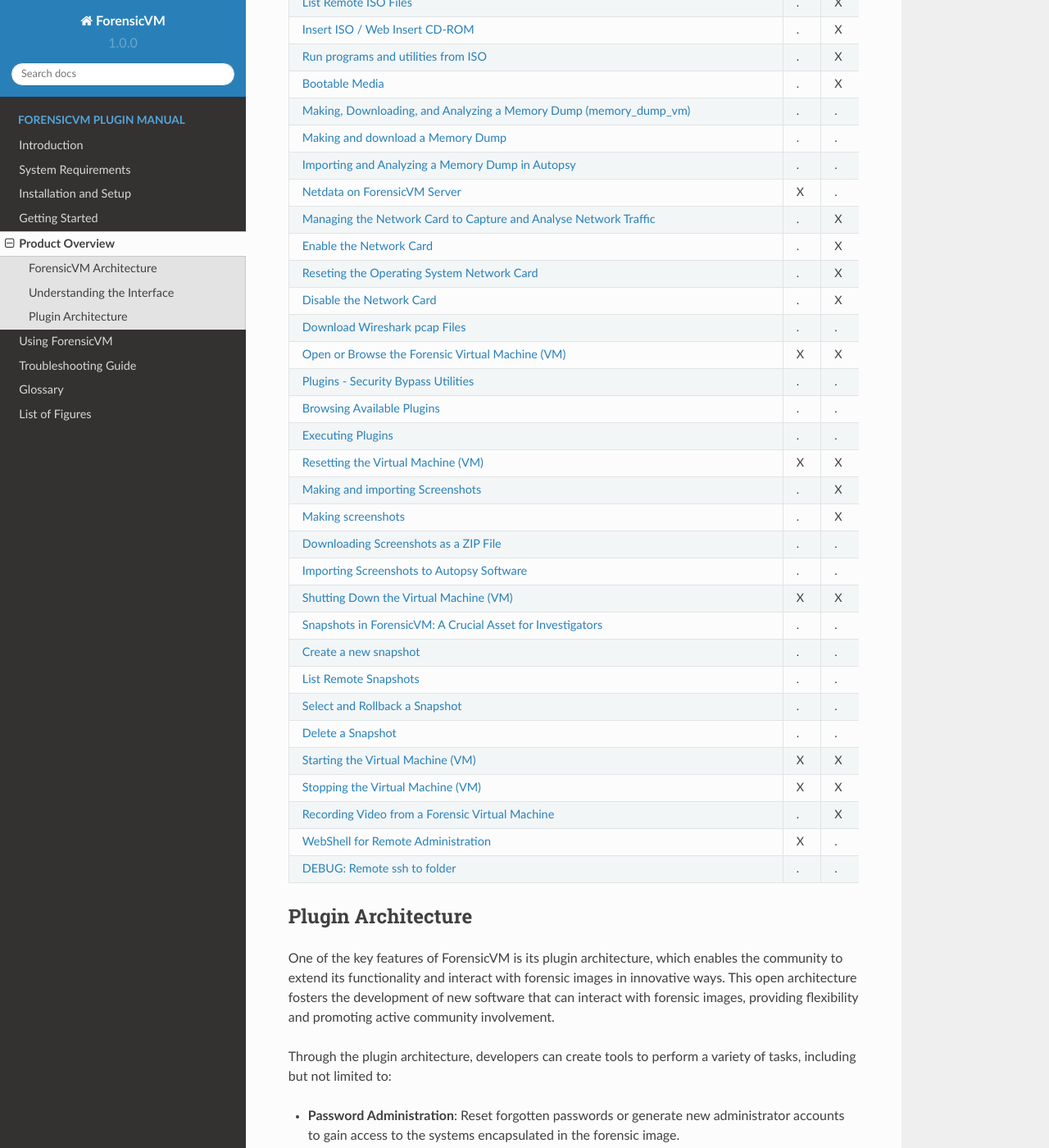
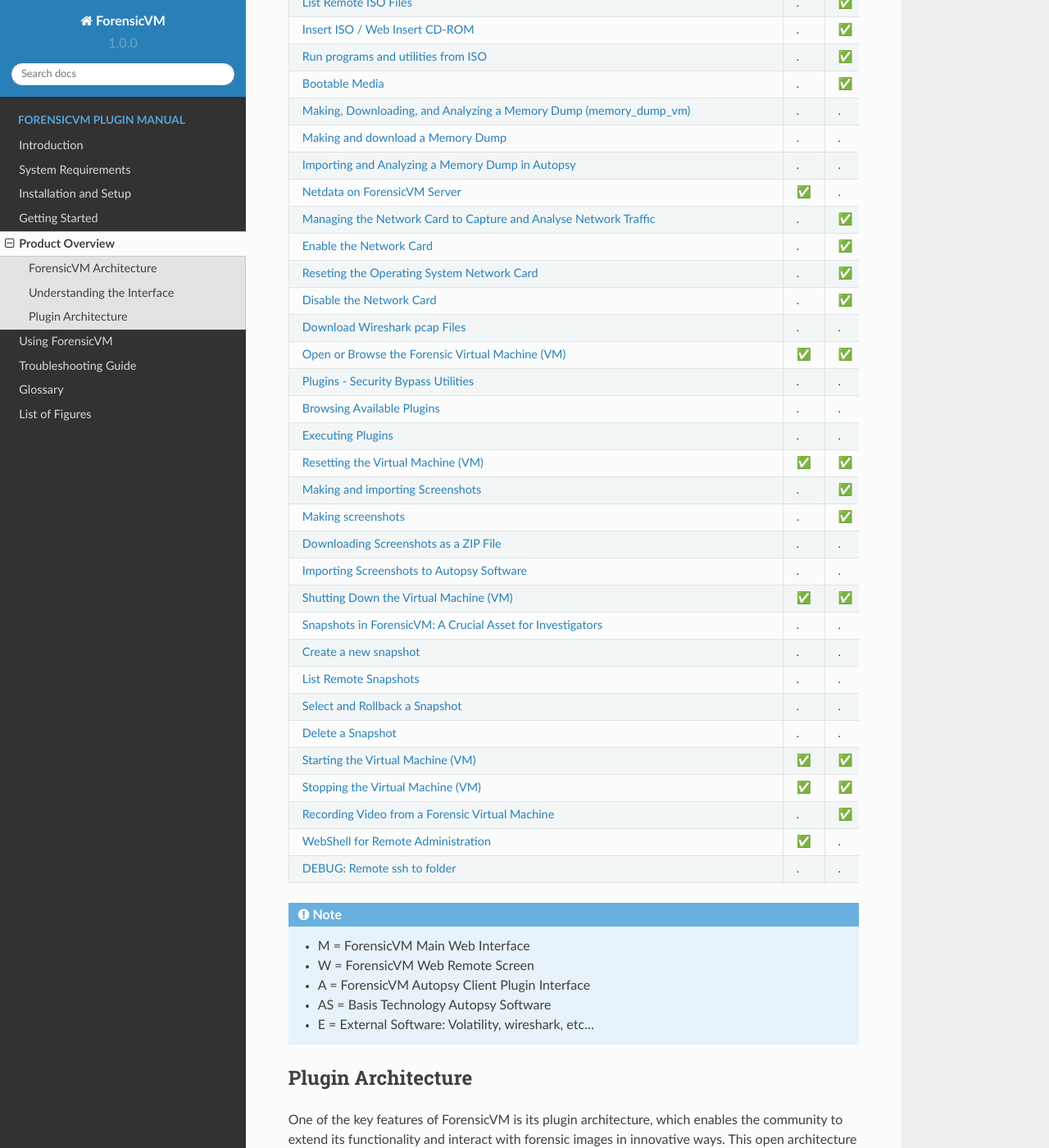
Before and after one commit to nunomourinho/forensicVmAutopsyUserManual, a Sphinx documentation site: the page built from docs/user/product_overview/product_overview.rst, in a window 1280 px wide and 1400 px high, scrolled down 1164 px. Shown: the whole window at 82% size. Built offline with Sphinx 7.4.7 and the Read the Docs theme 2.0.0, drawn with Linux system fonts in a browser that asks for light colours; pages that are not in the unit, such as notebooks, are missing from menus.

Commit message:
Update product_overview.rst

```diff
--- a/docs/user/product_overview/product_overview.rst
+++ b/docs/user/product_overview/product_overview.rst
@@ -32,274 +32,280 @@
    * - :ref:`Convert Forensic Image to a Forensic Virtual Machine`
      - .
      - .
-     - X
+     - ✅
      - .
      - .
    * - :ref:`Method 1: Copy the Local Forensic Image to a New Forensic Virtual Machine on the Server`
      - .
      - .
-     - X
+     - ✅
      - .
      - .
    * - :ref:`Method 2: Link the Local Forensic Image to a New Forensic Virtual Machine on the Server`
      - .
      - .
-     - X
+     - ✅
      - .
      - .
    * - :ref:`Gather Evidence Using the Evidence Disk`
      - .
      - .
-     - X
+     - ✅
      - .
      - .
    * - :ref:`Evidence Disk Creation`
      - .
      - .
-     - X
+     - ✅
      - .
      - .
    * - :ref:`Collecting Evidence: A Step-by-Step Guide`
      - .
-     - X
+     - ✅
      - .
      - .
      - .
    * - :ref:`Recreate Evidence Disk`
      - .
      - .
-     - X
+     - ✅
      - .
      - .
    * - :ref:`Import Possible Evidence Disk into Autopsy`
      - .
      - .
-     - X
+     - ✅
      - .
      - .
    * - :ref:`Deletion of ForensicVM at Investigation Conclusion`
      - .
      - .
-     - X
+     - ✅
      - .
      - .
    * - :ref:`Fine-Tuning ForensicVM`
      - .
      - .
-     - X
+     - ✅
      - .
      - .
    * - :ref:`Media Management in ForensicVM: Leveraging ISOs for Enhanced Forensic Investigations`
      - .
      - .
-     - X
+     - ✅
      - .
      - .
    * - :ref:`Uploading an ISO to the ForensicVM Server`
      - .
      - .
-     - X
+     - ✅
      - .
      - .
    * - :ref:`List Remote ISO Files`
      - .
-     - X
-     - X
+     - ✅
+     - ✅
      - .
      - .
    * - :ref:`Insert ISO / Web Insert CD-ROM`
      - .
-     - X
-     - X
+     - ✅
+     - ✅
      - .
      - .
    * - :ref:`Run programs and utilities from ISO`
      - .
-     - X
+     - ✅
      - .
      - .
      - .
    * - :ref:`Bootable Media`
      - .
-     - X
+     - ✅
      - .
      - .
      - .
    * - :ref:`Making, Downloading, and Analyzing a Memory Dump (memory_dump_vm)`
      - .
      - .
-     - X
-     - X
-     - X
+     - ✅
+     - ✅
+     - ✅
    * - :ref:`Making and download a Memory Dump`
      - .
      - .
-     - X
+     - ✅
      - .
      - .
    * - :ref:`Importing and Analyzing a Memory Dump in Autopsy`
      - .
      - .
      - .
-     - X
-     - X
+     - ✅
+     - ✅
    * - :ref:`Netdata on ForensicVM Server`
-     - X
+     - ✅
      - .
-     - X
+     - ✅
      - .
      - .
    * - :ref:`Managing the Network Card to Capture and Analyse Network Traffic`
      - .
-     - X
-     - X
+     - ✅
+     - ✅
      - .
      - .
    * - :ref:`Enable the Network Card`
      - .
-     - X
-     - X
+     - ✅
+     - ✅
      - .
      - .
    * - :ref:`Reseting the Operating System Network Card`
      - .
-     - X
+     - ✅
      - .
      - .
      - .
    * - :ref:`Disable the Network Card`
      - .
-     - X
-     - X
+     - ✅
+     - ✅
      - .
      - .
    * - :ref:`Download Wireshark pcap Files`
      - .
      - .
-     - X
+     - ✅
      - .
      - .
    * - :ref:`Open or Browse the Forensic Virtual Machine (VM)`
-     - X
-     - X
-     - X
+     - ✅
+     - ✅
+     - ✅
      - .
      - .
    * - :ref:`Plugins - Security Bypass Utilities`
      - .
      - .
-     - X
+     - ✅
      - .
      - .
    * - :ref:`Browsing Available Plugins`
      - .
      - .
-     - X
+     - ✅
      - .
      - .
    * - :ref:`Executing Plugins`
      - .
      - .
-     - X
+     - ✅
      - .
      - .
    * - :ref:`Resetting the Virtual Machine (VM)`
-     - X
-     - X
-     - X
+     - ✅
+     - ✅
+     - ✅
      - .
      - .
    * - :ref:`Making and importing Screenshots`
      - .
-     - X
-     - X
+     - ✅
+     - ✅
      - .
      - .
    * - :ref:`Making screenshots`
      - .
-     - X
-     - X
+     - ✅
+     - ✅
      - .
      - .
    * - :ref:`Downloading Screenshots as a ZIP File`
      - .
      - .
-     - X
+     - ✅
      - .
      - .
    * - :ref:`Importing Screenshots to Autopsy Software`
      - .
      - .
      - .
-     - X
+     - ✅
      - .
    * - :ref:`Shutting Down the Virtual Machine (VM)`
-     - X
-     - X
-     - X
+     - ✅
+     - ✅
+     - ✅
      - .
      - .
    * - :ref:`Snapshots in ForensicVM: A Crucial Asset for Investigators`
      - .
      - .
-     - X
+     - ✅
      - .
      - .
    * - :ref:`Create a new snapshot`
      - .
      - .
-     - X
+     - ✅
      - .
      - .
    * - :ref:`List Remote Snapshots`
      - .
      - .
-     - X
+     - ✅
      - .
      - .
    * - :ref:`Select and Rollback a Snapshot`
      - .
      - .
-     - X
+     - ✅
      - .
      - .
    * - :ref:`Delete a Snapshot`
      - .
      - .
-     - X
+     - ✅
      - .
      - .
    * - :ref:`Starting the Virtual Machine (VM)`
-     - X
-     - X
-     - X
+     - ✅
+     - ✅
+     - ✅
      - .
      - .
    * - :ref:`Stopping the Virtual Machine (VM)`
-     - X
-     - X
-     - X
+     - ✅
+     - ✅
+     - ✅
      - .
      - .
    * - :ref:`Recording Video from a Forensic Virtual Machine`
      - .
-     - X
+     - ✅
      - .
      - .
      - .
    * - :ref:`WebShell for Remote Administration`
-     - X
+     - ✅
      - .
-     - X
+     - ✅
      - .
      - .
    * - :ref:`DEBUG: Remote ssh to folder`
      - .
      - .
-     - X
+     - ✅
      - .
      - .
 
+.. note::
+   - M = ForensicVM Main Web Interface
+   - W = ForensicVM Web Remote Screen
+   - A = ForensicVM Autopsy Client Plugin Interface
+   - AS = Basis Technology Autopsy Software
+   - E = External Software: Volatility, wireshark, etc...
 
 Plugin Architecture
 ======================
```
